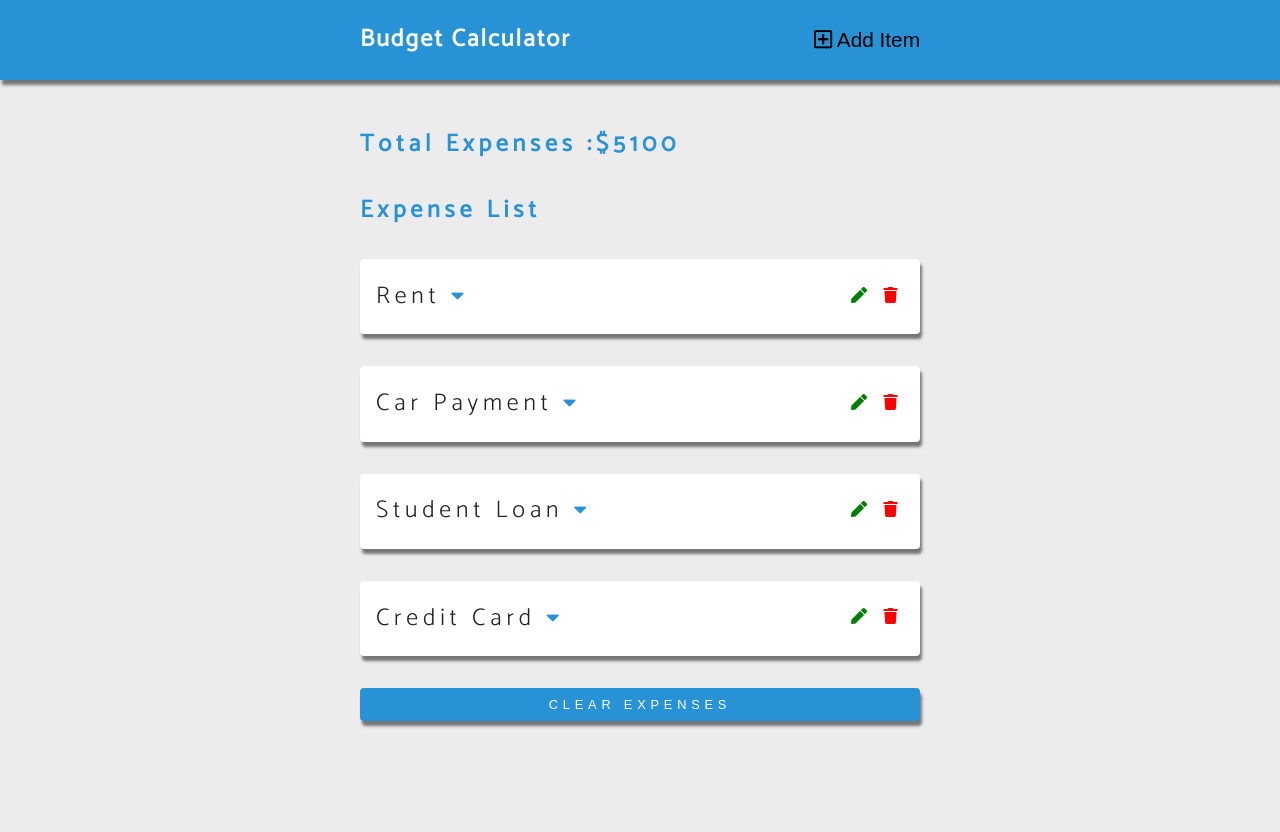
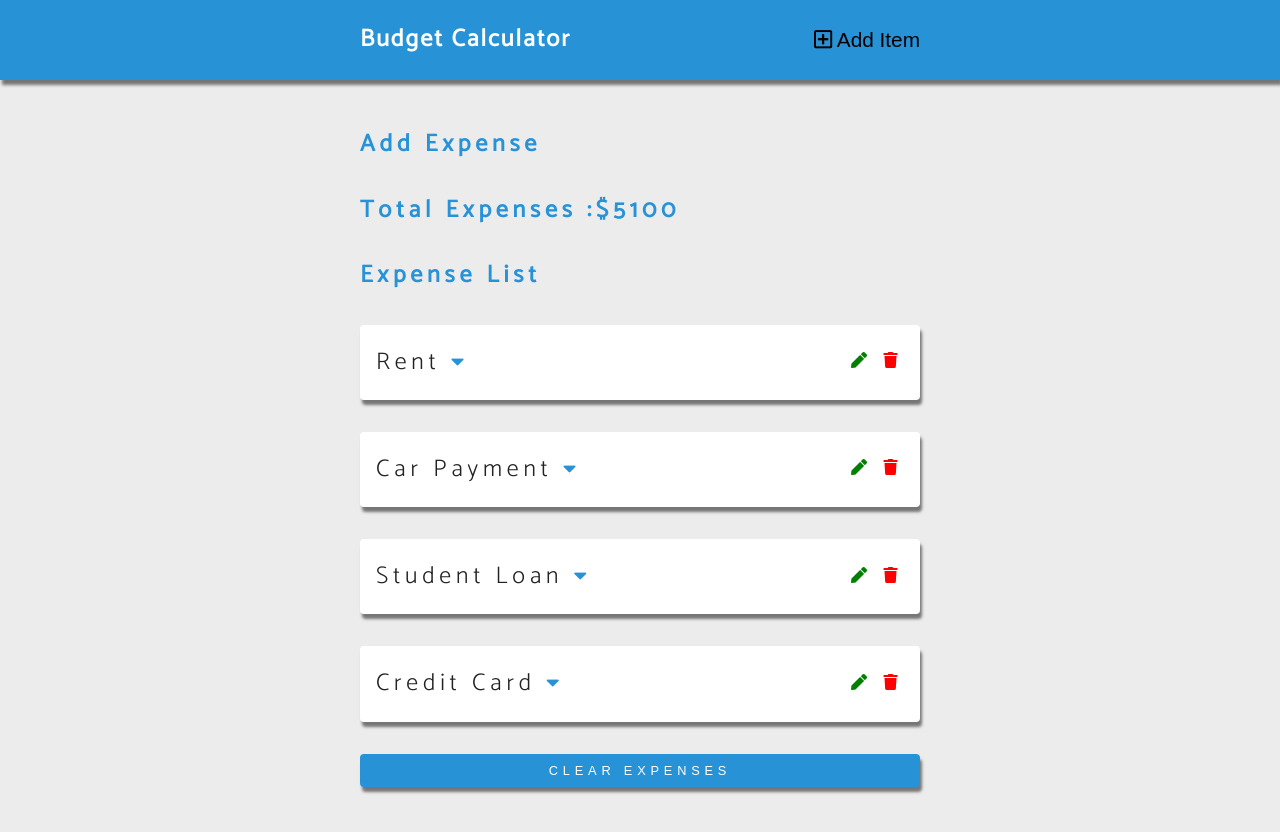
Before and after one commit to BeataJ/budget-calculator-svelte, a Svelte app: page / in a window 1280 px wide. Shown: the top 832 px of the page. Before the commit the page ends 800 px from the top, so only its background shows below. Built offline with nearby package versions, Linux system fonts and the light colour scheme.

Commit message:
add <title/>

```diff
--- a/src/App.svelte
+++ b/src/App.svelte
@@ -38,6 +38,7 @@
 
 <Navbar />
 <main class="content">
+  <ExpenseForm />
   <Totals title="total expenses" {total} />
   <ExpenseList {expenses} />
   <button
--- a/src/ExpenseForm.svelte
+++ b/src/ExpenseForm.svelte
@@ -1 +1,8 @@
-<h1>hi from expense form</h1>
+<script>
+  import App from './App.svelte';
+  import Title from './Title.svelte';
+</script>
+
+<section>
+  <Title title="add expense" />
+</section>
```
